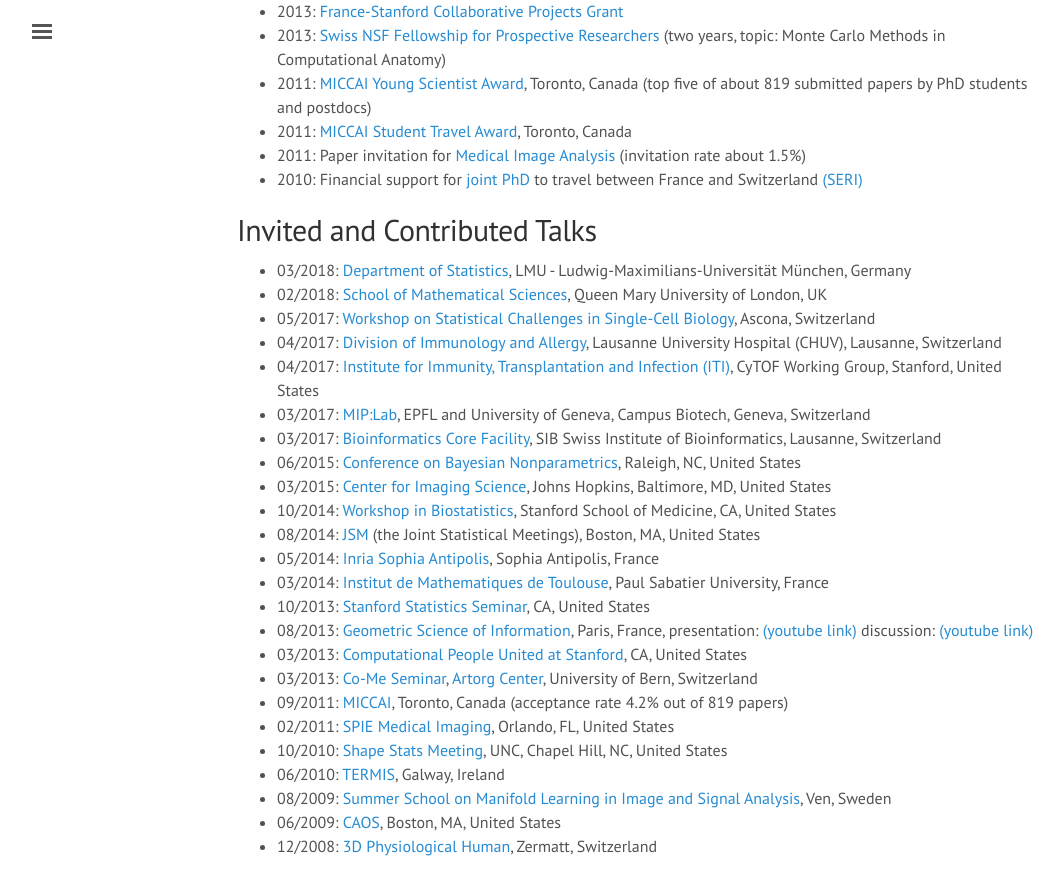
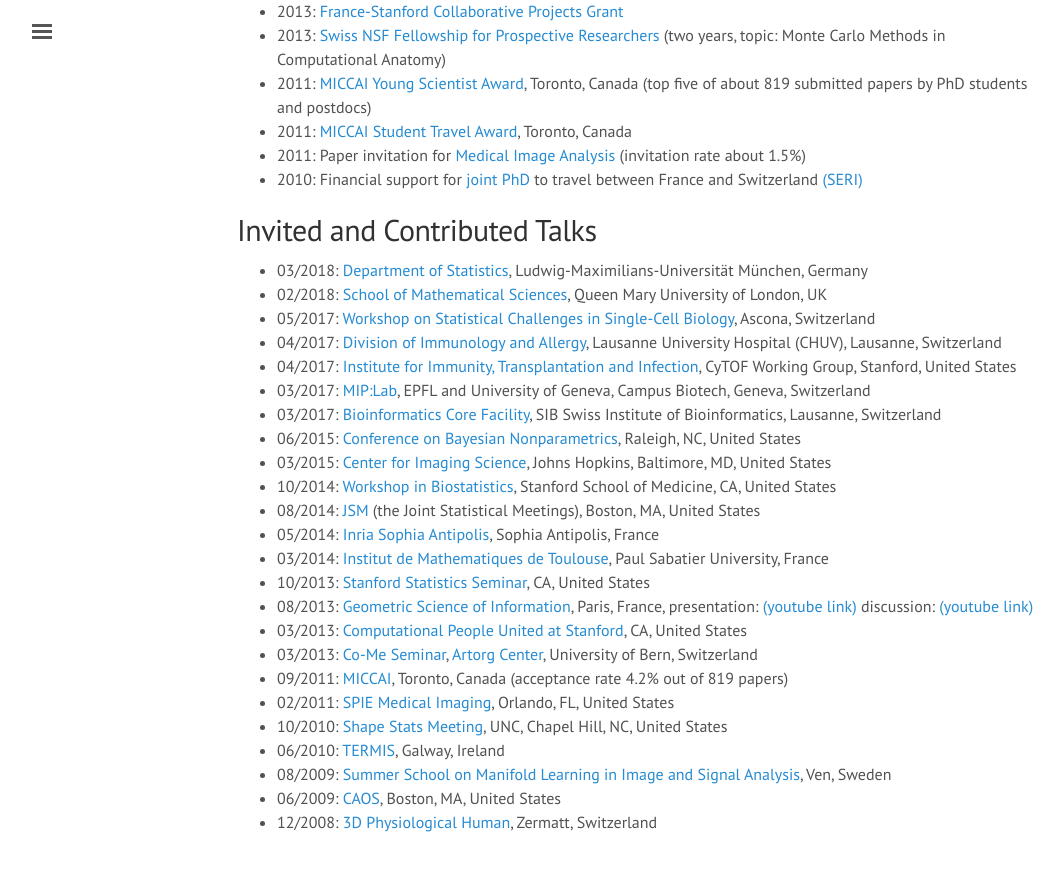
Before and after one commit to ChristofSeiler/ChristofSeiler.github.io, a Jekyll site: the page built from about.md, in a window 1280 px wide and 900 px high, scrolled down 1234 px. Shown: the top 895 px of the window, without its empty margins (3-1067 px from the left). Built offline with Jekyll 4.4.1, drawn with Linux system fonts in a browser that asks for light colours.

Commit message:
remove acroyms

```diff
--- a/about.md
+++ b/about.md
@@ -48,11 +48,11 @@
 
 ## Invited and Contributed Talks
 
-* 03/2018: [Department of Statistics](http://www.en.statistik.uni-muenchen.de/index.html), LMU - Ludwig-Maximilians-Universität München, Germany
+* 03/2018: [Department of Statistics](http://www.en.statistik.uni-muenchen.de/index.html), Ludwig-Maximilians-Universität München, Germany
 * 02/2018: [School of Mathematical Sciences](https://www.qmul.ac.uk/maths/), Queen Mary University of London, UK
 * 05/2017: [Workshop on Statistical Challenges in Single-Cell Biology](https://www.bsse.ethz.ch/cbg/cbg-news/ascona-2017.html), Ascona, Switzerland
 * 04/2017: [Division of Immunology and Allergy](http://www.immunologyresearch.ch/), Lausanne University Hospital (CHUV), Lausanne, Switzerland
-* 04/2017: [Institute for Immunity, Transplantation and Infection (ITI)](https://iti.stanford.edu/), CyTOF Working Group, Stanford, United States
+* 04/2017: [Institute for Immunity, Transplantation and Infection](https://iti.stanford.edu/), CyTOF Working Group, Stanford, United States
 * 03/2017: [MIP:Lab](https://miplab.epfl.ch/), EPFL and University of Geneva, Campus Biotech, Geneva, Switzerland
 * 03/2017: [Bioinformatics Core Facility](http://bcf.isb-sib.ch/), SIB Swiss Institute of Bioinformatics, Lausanne, Switzerland
 * 06/2015: [Conference on Bayesian Nonparametrics](https://www2.stat.duke.edu/bnp10/index.html), Raleigh, NC, United States
```
